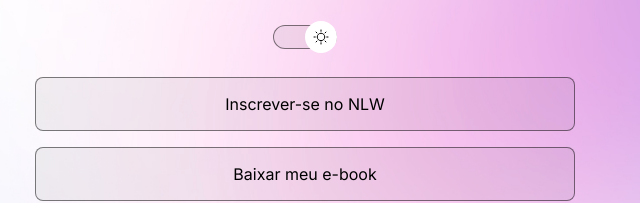
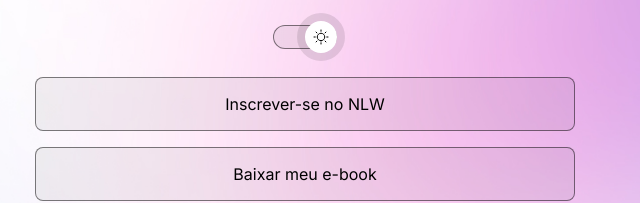
Before and after one commit to Cledianealencar/Primeiro, a plain HTML site: page index.html in a window 1280 px wide. In both pictures the pointer is over the button 656 px from the left and 267 px from the top of the page. Shown: the part 230-433 px from the top of the page, 335-975 px from the left. Drawn offline with nearby package versions, Linux system fonts and the light colour scheme.

Commit message:
add outline

```diff
--- a/style.css
+++ b/style.css
@@ -88,7 +88,7 @@ body * {
   animation: slide-in 0.4s forwards;
 }
 
-#switch buttom:hover {
+#switch button:hover {
   outline: 8px solid var(--highlight-color);
 }
 
```
